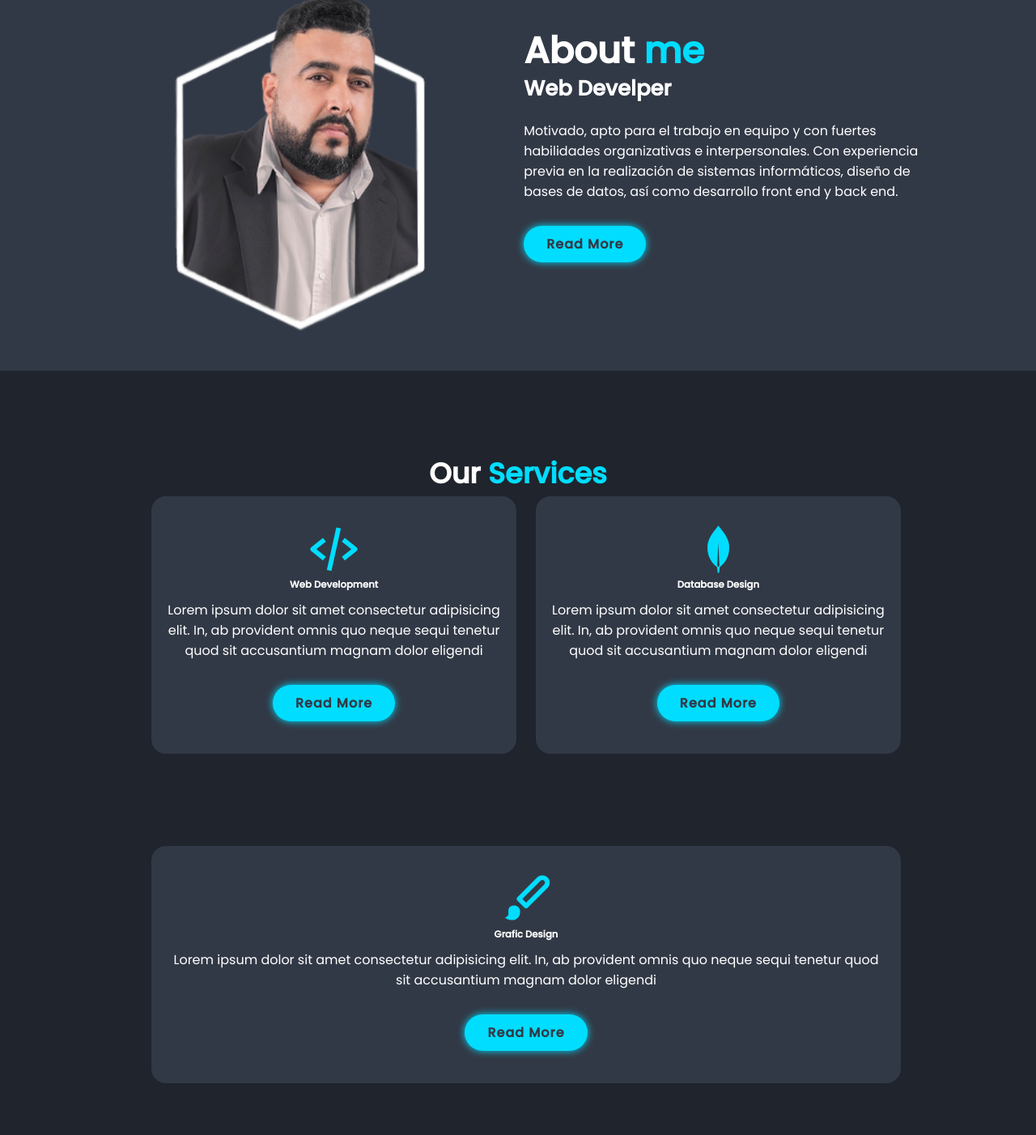
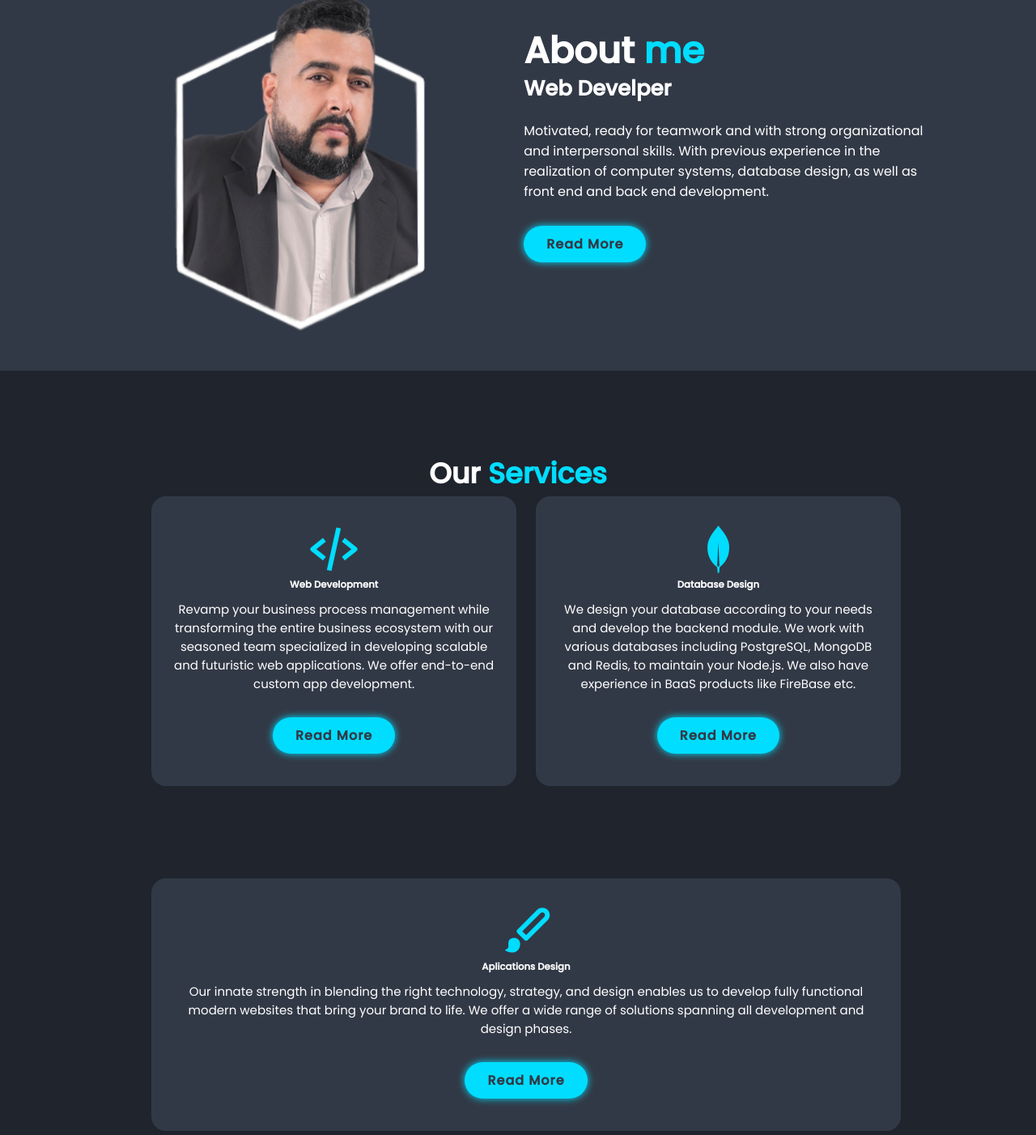
Before and after one commit to leonardglez12485/portafolio, a website: page index.html in a window 1280 px wide. Shown: the part 816-2218 px from the top of the page at 81% size. Drawn offline with nearby package versions, Linux system fonts and the light colour scheme.

Commit message:
Traduciendo al ingles

```diff
--- a/css/styles.css
+++ b/css/styles.css
@@ -244,7 +244,7 @@ span {
 }
 
 .services-box p {
-    font-size: 1.6rem;
+    font-size: 1.5rem;
     margin: 1rem 0 3rem;
 }
 
--- a/index.html
+++ b/index.html
@@ -34,7 +34,7 @@
             <h3> Hello, it's me </h3>
             <h1>Leonard González</h1>
             <h3>And I'm a <span class="multiple-text"></span></h3>
-            <p>Ingeniero en Ciencias Informaticas, especializado en Desarrollo de Aplicaciones Web y diseño de Sistema de Bases de Datos, con 2 años de experiencia.</p>
+            <p>Computer Science Engineer, specialized in Web Application Development and Database System design, with 2 years of experience.</p>
             <div class="social-media">
                 <a href="https://www.facebook.com/profile.php?id=100012122434665"><i class='bx bxl-facebook'></i></a>
                 <a href="https://twitter.com/LeonardGlez1"><i class='bx bxl-twitter'></i></a>
@@ -55,7 +55,8 @@
         <div class="about-conect">
             <h2 class="heading">About <span>me</span></h2>
             <h3>Web Develper</h3>
-            <p>Motivado, apto para el trabajo en equipo y con fuertes habilidades organizativas e interpersonales. Con experiencia previa en la realización de sistemas informáticos, diseño de bases de datos, así como desarrollo front end y back end.</p>
+            <p>
+                Motivated, ready for teamwork and with strong organizational and interpersonal skills. With previous experience in the realization of computer systems, database design, as well as front end and back end development.</p>
             <a href="#" class="btn">Read More</a>
         </div>
     </section>
@@ -67,19 +68,20 @@
             <div class="services-box">
                 <i class='bx bx-code-alt'></i>
                 <h3>Web Development</h3>
-                <p>Lorem ipsum dolor sit amet consectetur adipisicing elit. In, ab provident omnis quo neque sequi tenetur quod sit accusantium magnam dolor eligendi </p>
+                <p>Revamp your business process management while transforming the entire business ecosystem with our seasoned team specialized in developing scalable and futuristic web applications. We offer end-to-end custom app development.</p>
                 <a href="#" class="btn">Read More</a>
             </div>
             <div class="services-box">
                 <i class='bx bxl-mongodb'></i>
                 <h3>Database Design</h3>
-                <p>Lorem ipsum dolor sit amet consectetur adipisicing elit. In, ab provident omnis quo neque sequi tenetur quod sit accusantium magnam dolor eligendi </p>
+                <p>
+                    We design your database according to your needs and develop the backend module. We work with various databases including PostgreSQL, MongoDB and Redis, to maintain your Node.js. We also have experience in BaaS products like FireBase etc. </p>
                 <a href="#" class="btn">Read More</a>
             </div>
             <div class="services-box">
                 <i class='bx bxs-paint'></i>
-                <h3>Grafic Design</h3>
-                <p>Lorem ipsum dolor sit amet consectetur adipisicing elit. In, ab provident omnis quo neque sequi tenetur quod sit accusantium magnam dolor eligendi </p>
+                <h3>Aplications Design</h3>
+                <p>Our innate strength in blending the right technology, strategy, and design enables us to develop fully functional modern websites that bring your brand to life. We offer a wide range of solutions spanning all development and design phases.</p>
                 <a href="#" class="btn">Read More</a>
             </div>
         </div>
```
